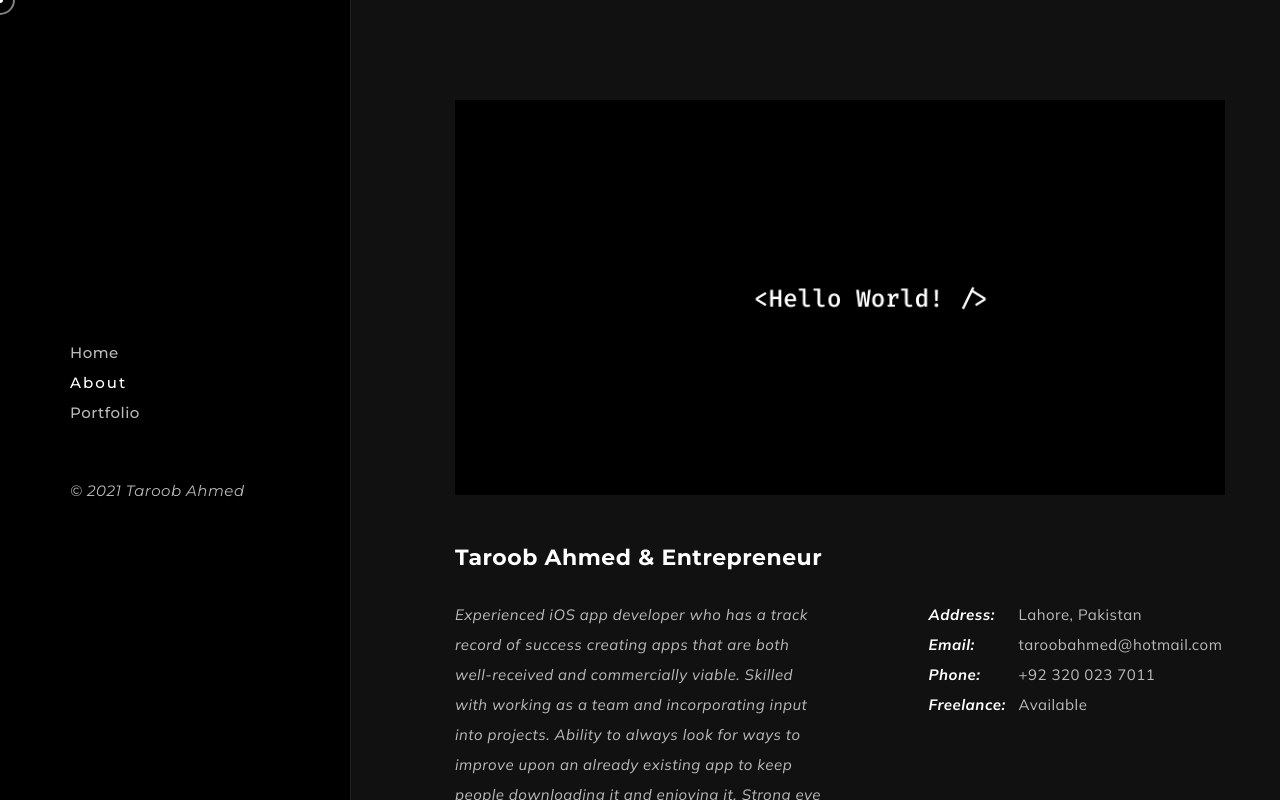
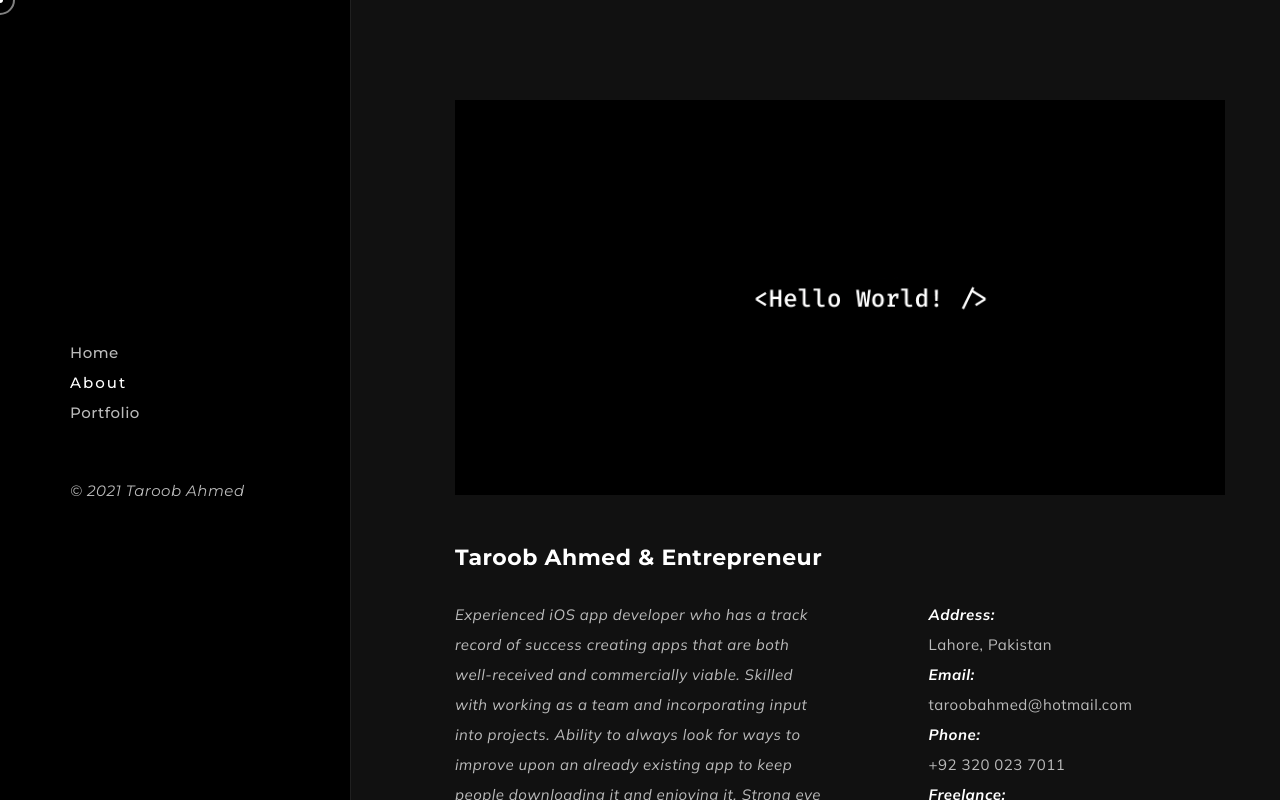
Before and after one commit to TaroobAhmed/taroobahmed.github.io, a plain HTML site: page index.html in a window 1280 px wide. Both pictures are taken after a click on the item "About". Drawn offline with Linux system fonts and the light colour scheme; some packages are replaced by stand-ins of ours; no server answers.

Commit message:
add email link
add email link and change positions of list items

```diff
--- a/css/style.css
+++ b/css/style.css
@@ -517,7 +517,7 @@ h6 {
   float: left;
 }
 .tokyo_tm_about .description .right > ul > li span {
-  min-width: 90px;
+  min-width: 300px;
   display: inline-block;
   font-weight: 700;
   color: #000;
--- a/index.html
+++ b/index.html
@@ -84,7 +84,9 @@
 </ul>
 </div>
 <div class="copyright">
-    <!-- <a target="blank" href="/privacy.html" style="color:#828282">Privacy</a>&nbsp&nbsp&nbsp&nbsp&nbsp&nbsp<a target="blank" href="/terms.html" style="color:#828282">Terms</a>
+    <!-- <a target="blank" href="privacy.html" style="color:#828282">Privacy</a>
+    &ensp;
+    <a target="blank" href="/terms.html" style="color:#828282">Terms</a>
     <br>				 -->
 <p>&copy; 2021 Taroob Ahmed</p>
 </div>
@@ -149,7 +151,7 @@
 <li><p><span>Age:</span>31</p></li> -->
 <li><p><span>Address:</span>Lahore, Pakistan</p></li>
 <!-- <li><p><span>Email:</span><a href="https://marketifythemes.net/cdn-cgi/l/email-protection#0865696164486f65696164266b6765"><span class="__cf_email__" data-cfemail="4c212d25200c2b212d2520622f2321">[email&#160;protected]</span></a></p></li> -->
-<li><p><span>Email:</span>taroobahmed@hotmail.com</p></li>
+<li><p><span>Email:</span><a href="mailto:taroobahmed@hotmail.com"> <div>taroobahmed@hotmail.com</div> </a></p></li>
 <li><p><span>Phone:</span><a href="tel:+923200237011">+92 320 023 7011</a></p></li>
 <!-- <li><p><span>Study:</span>Univercity of Texas</p></li> -->
 <li><p><span>Freelance:</span>Available</p></li>
```
